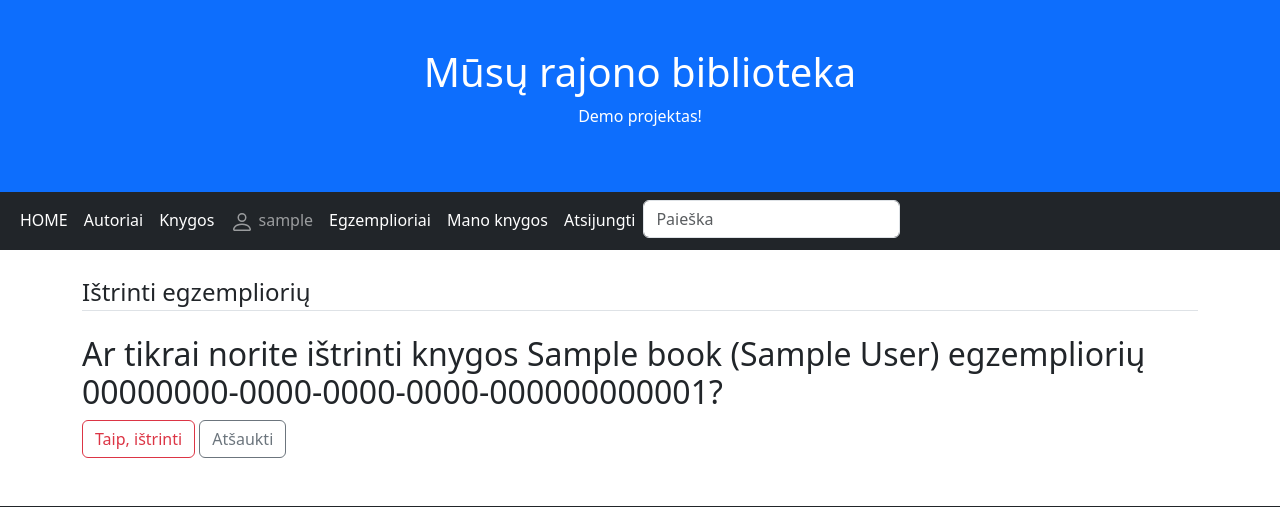
After one commit to DonatasNoreika/biblioteka_202401, a Django app: page /library/instances/1/delete in a window 1280 px wide. The commit adds this page. Shown: the top 507 px of the page. Run offline with Django 5.2, Linux system fonts and the light colour scheme; a user stored in the database is signed in; tables that the repository leaves empty hold one stand-in row (values such as "Sample post"); some libraries are stand-ins or nearby versions.

Commit message:
Galima ištrinti egzempliorių, kurio esame skaitytojas

```diff
--- a/mysite/library/templates/instance.html
+++ b/mysite/library/templates/instance.html
@@ -11,6 +11,7 @@
 {% if instance.reader == user %}
 <div>
     <a class="btn btn-secondary btn-sm mt-1 mb-1" href="{% url 'instance_update' instance.pk %}">Redaguoti</a>
+    <a class="btn btn-danger btn-sm mt-1 mb-1" href="{% url 'instance_delete' instance.pk %}">Ištrinti</a>
 </div>
 {% endif %}
 {% endblock %}
--- /dev/null
+++ b/mysite/library/templates/instance_delete.html
@@ -0,0 +1,19 @@
+{% extends "base.html" %}
+{% block "title" %}Egzemplioriaus trynimas{% endblock%}
+
+{% block "content" %}
+<div class="content-section">
+    <form method="POST">
+        {% load crispy_forms_tags %}
+        {% csrf_token %}
+        <fieldset class="form-group">
+            <legend class="border-bottom mb-4">Ištrinti egzempliorių</legend>
+            <h2>Ar tikrai norite ištrinti knygos {{ instance.book }} egzempliorių {{ instance.uuid }}?</h2>
+        </fieldset>
+        <div class="form-group">
+            <button class="btn btn-outline-danger" type="submit">Taip, ištrinti</button>
+            <a class="btn btn-outline-secondary" href="{% url 'instance' instance.pk %}">Atšaukti</a>
+        </div>
+    </form>
+</div>
+{% endblock %}
--- a/mysite/library/urls.py
+++ b/mysite/library/urls.py
@@ -15,4 +15,5 @@ urlpatterns = [
     path("instances/<int:pk>", views.BookInstanceDetailView.as_view(), name='instance'),
     path("instances/new", views.BookInstanceCreateView.as_view(), name="instance_new"),
     path("instances/<int:pk>/update", views.BookInstanceUpdateView.as_view(), name="instance_update"),
+    path("instances/<int:pk>/delete", views.BookInstanceDeleteView.as_view(), name="instance_delete"),
 ]
--- a/mysite/library/views.py
+++ b/mysite/library/views.py
@@ -194,3 +194,13 @@ class BookInstanceUpdateView(LoginRequiredMixin, UserPassesTestMixin, generic.Up
 
     def test_func(self):
         return self.get_object().reader == self.request.user
+
+
+class BookInstanceDeleteView(LoginRequiredMixin, UserPassesTestMixin, generic.DeleteView):
+    model = BookInstance
+    template_name = "instance_delete.html"
+    context_object_name = "instance"
+    success_url = "/library/instances/"
+
+    def test_func(self):
+        return self.get_object().reader == self.request.user
```
